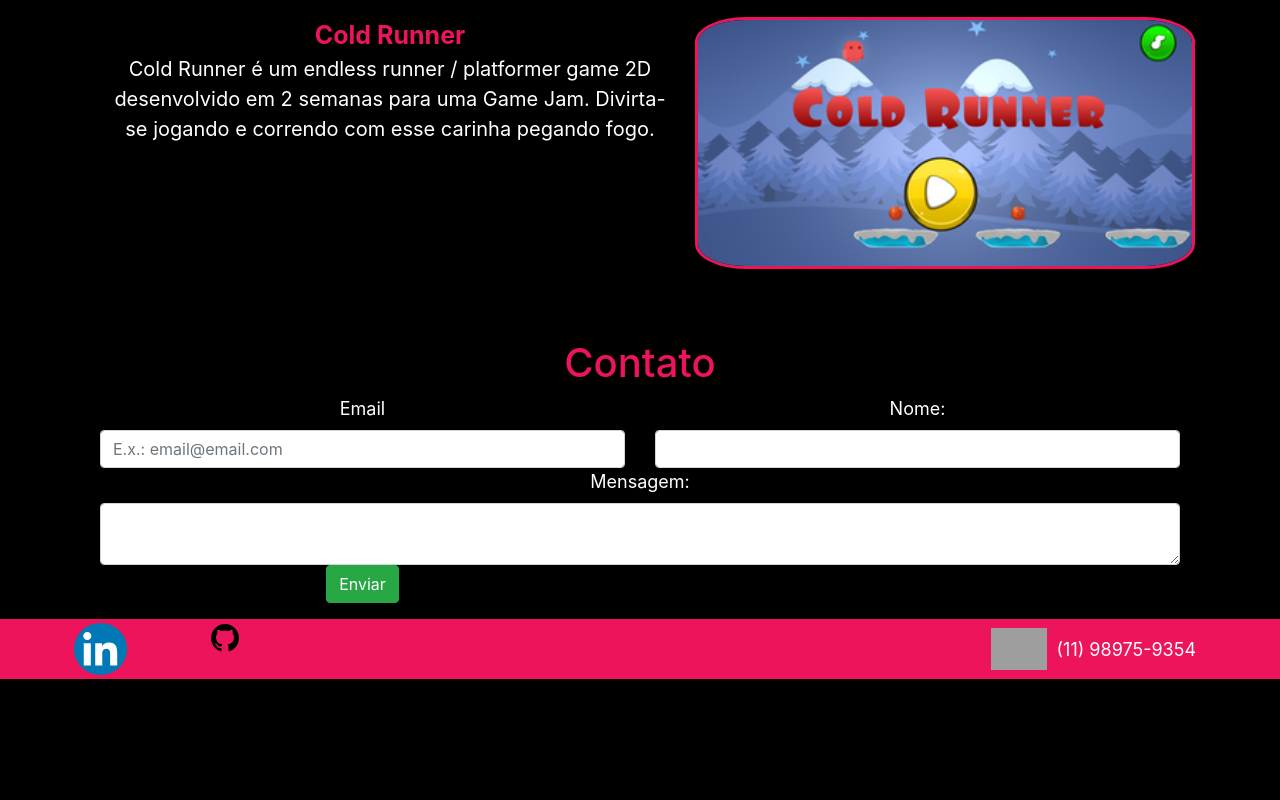
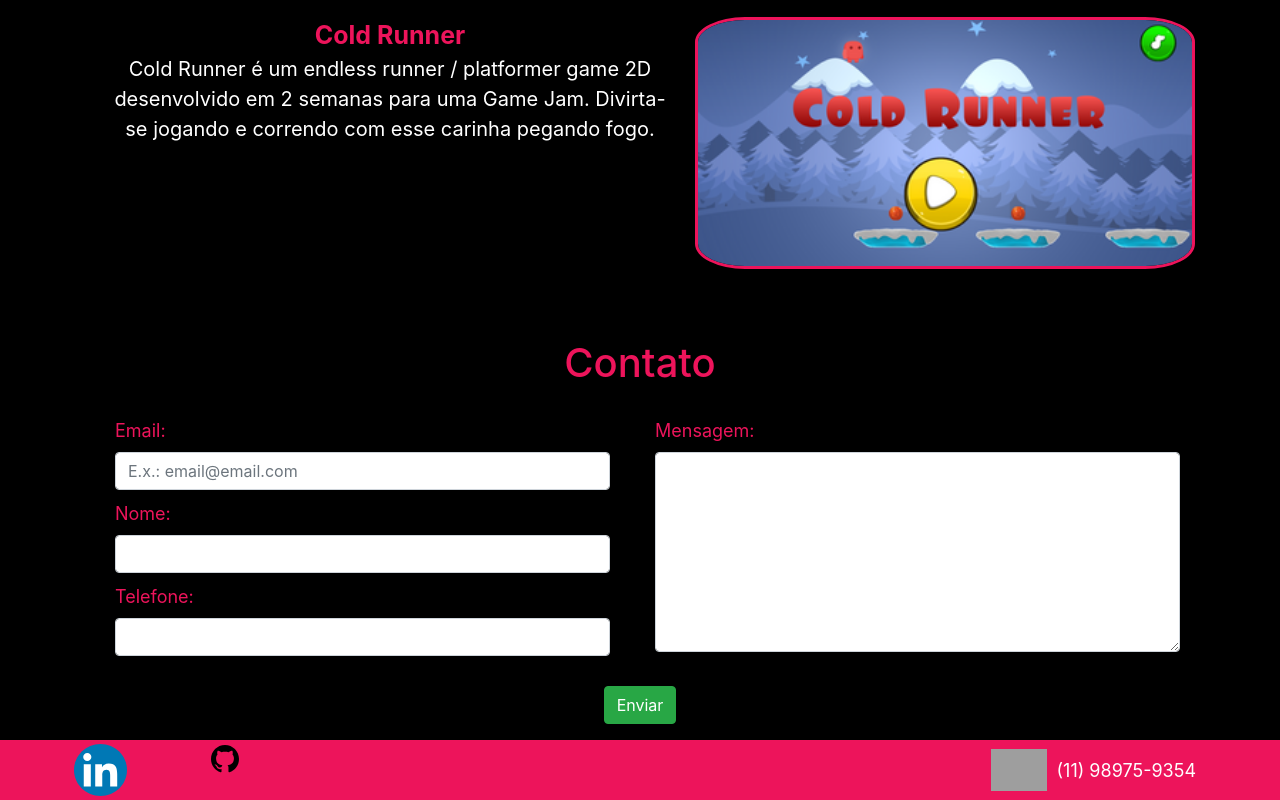
Before and after one commit to MatthewVicente/portfolio, a React (Create React App) app in the folder portifolio/: page / in a window 1280 px wide. Shown: the part 1151-1951 px from the top of the page. Before the commit the page ends 1830 px from the top, so only its background shows below. Built offline with nearby package versions, Linux system fonts and the light colour scheme; grey boxes are pictures that could not be loaded.

Commit message:
Finish styling contato section

```diff
--- a/portifolio/src/components/Contato.js
+++ b/portifolio/src/components/Contato.js
@@ -1,31 +1,59 @@
 import React from "react";
 import { Form, FormGroup, Label, Input, Button, Row, Col } from "reactstrap";
+import styled from "styled-components";
+
+const ContatoContainer = styled.div`
+  #contato {
+    margin-bottom: 20px;
+  }
+
+  label {
+    width: 100%;
+    color: #ed145b;
+    text-align: left;
+    margin-top: 10px;
+  }
+
+  #mensagem {
+    height: 200px;
+  }
+
+  .submit-button {
+    margin-top: 30px;
+  }
+`;
 
 const Contato = () => {
-  return <div>
-    <h1 id="Contato">Contato</h1>
+  return <ContatoContainer>
+    <h1 id="contato">Contato</h1>
     <Form>
       <FormGroup>
         <Row>
-          <Col md="6">
-            <Label for="exampleEmail">Email</Label>
-            <Input type="email" name="email" id="email" placeholder="E.x.: email@email.com" />
+          <Col md="6" xs="12">
+            <Col md="12">
+              <Label for="email">Email:</Label>
+              <Input type="email" name="email" id="email" placeholder="E.x.: email@email.com" />
+            </Col>
+            <Col md="12">
+              <Label for="nome">Nome:</Label>
+              <Input name="nome" id="nome"/>
+            </Col>
+            <Col md="12">
+              <Label>Telefone:</Label>
+              <Input name="telefone"/>
+            </Col>
           </Col>
-          <Col md="6">
-            <Label>Nome:</Label>
-            <Input name="nome" id="nome"/>
-          </Col>
-          <Col md="12">
-            <Label for="exampleText">Mensagem: </Label>
+          <Col md="6" xs="12">
+            <Label for="mensagem">Mensagem: </Label>
             <Input type="textarea" name="text" id="mensagem" />
           </Col>
-          <Col md="6">
+          <Col md="12" className="submit-button">
             <Button color="success">Enviar</Button>
           </Col>
         </Row>
       </FormGroup>
     </Form>
-  </div>
+  </ContatoContainer>
 }
 
 export default Contato;
--- a/portifolio/src/components/Header.js
+++ b/portifolio/src/components/Header.js
@@ -19,9 +19,9 @@ const Container = styled.div`
 
 const Header = () => {
   return <Container>
-		<a href="#QuemSou">Quem sou</a>
-		<a href="#Projetos">Projetos</a>
-		<a href="#Contato">Contato</a>
+		<a href="#quemSou">Quem sou</a>
+		<a href="#projetos">Projetos</a>
+		<a href="#contato">Contato</a>
 	</Container>
 }
 
```
